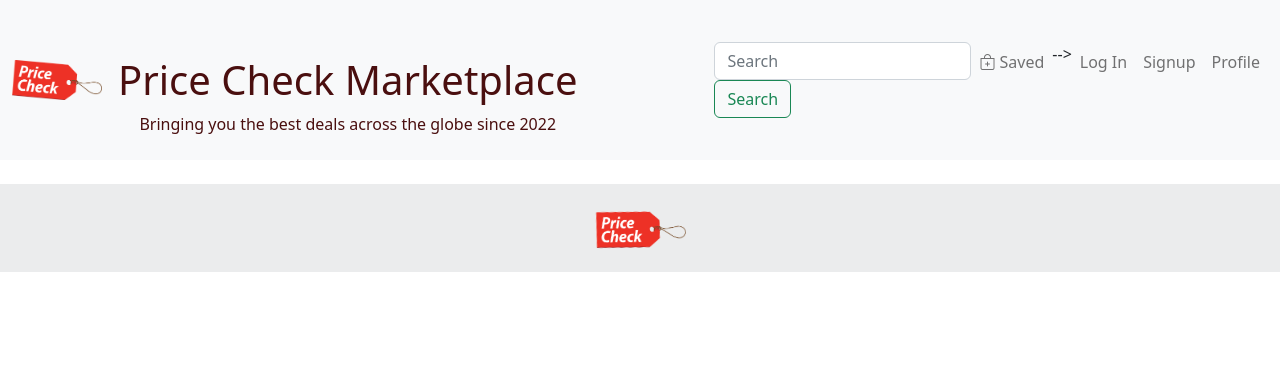
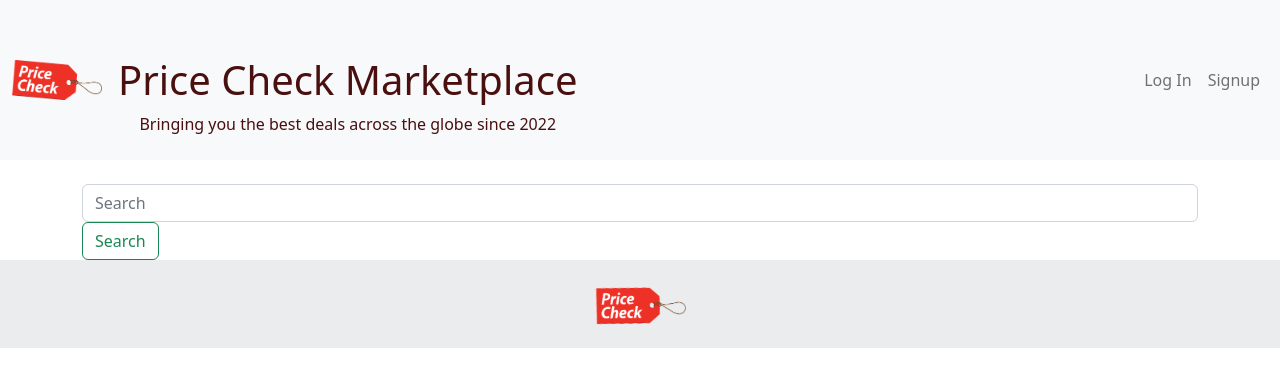
Before and after one commit to Dae17/sales-site, a Django app: page / in a window 1280 px wide. Shown: the top 387 px of the page. Run offline with Django 4.2, Linux system fonts and the light colour scheme; data that the repository does not hold is empty; some libraries are stand-ins or nearby versions.

Commit message:
admin button and search bar switch

```diff
--- a/apps/listing/templates/listing/list.html
+++ b/apps/listing/templates/listing/list.html
@@ -5,7 +5,10 @@
 
 {% block content %}
 
-
+<form class="form-inline my-2 my-lg-0" action="/" method="get">
+  <input class="form-control mr-sm-2" type="search" name="q" placeholder="Search" aria-label="Search">
+  <button class="btn btn-outline-success my-2 my-sm-0" type="submit" value="Search">Search</button>
+</form>
 
   <div class="row justify-content-center gx-4 gx-lg-5 row-cols-2 row-cols-md-3 row cols-xl-4">
     {% for item in object_list %}
--- a/templates/__header.html
+++ b/templates/__header.html
@@ -31,22 +31,16 @@
     <div class="collapse navbar-collapse" id="navbarText">
       <ul class="navbar-nav ms-auto mb-2 mb-lg-0">
 
-        <form class="form-inline my-2 my-lg-0" action="/" method="get">
-          <input class="form-control mr-sm-2" type="search" name="q" placeholder="Search" aria-label="Search">
-          <button class="btn btn-outline-success my-2 my-sm-0" type="submit" value="Search">Search</button>
-        </form>
 
-        <li class="nav-item">
 
-          <a class="nav-link" href=""><i class="bi bi-bag-plus"></i> Saved</a>
-        </li> -->
         <!-- <li class="nav-item">
           <a class="nav-link" href="{% url 'apps:listing:create' %}"><i class="bi bi-plus-circle"></i> List Item</a>
         </li> -->
         {% if user.is_authenticated %}
 
-        <li class="nav-item"><a class="nav-link" href="" >Hello, {{ user.username }} </a></li>
-        <li class="nav-item"><a class="nav-link" href="{% url 'apps:users:user-detail' username=user.username %}" >Profile</a></li>
+
+
+        <li class="nav-item"><a class="nav-link" href="{% url 'apps:users:user-detail' username=user.username %}" >Hello, {{ user.username }} </a></li>
         <li class="nav-item"><a class="nav-link" href=""><i class="bi bi-bag-plus"></i> Saved</a> </li>
         <li class="nav-item"><a class="nav-link" href="{% url 'apps:listing:create' %}"><i class="bi bi-plus-circle"></i> List Item</a></li>
         <li class="nav-item"><a class="nav-link" href="{% url 'apps:users:logout' %}">Log Out</a></li>
@@ -54,12 +48,9 @@
         <li class="nav-item"><a class="nav-link" href="{% url 'apps:users:login' %}">Log In</a></li>
         <li class="nav-item"><a class="nav-link" href="{% url 'apps:users:register' %}">Signup</a></li>
         {% endif %}
-
-        <li class="nav-item"><a class="nav-link" href="{}">Profile</a></li>
-
-        {% if user.is_superuser %}
-        <li class="nav-item"> <a class="nav-link" href="admin/">Admin</a></li>
-        {% endif %}
+        {% if user.is_superuser%}
+        <li class="nav-item"><a class="nav-link" href="admin/">Admin</a></li>
+        {%endif%}
 
 
 
```
